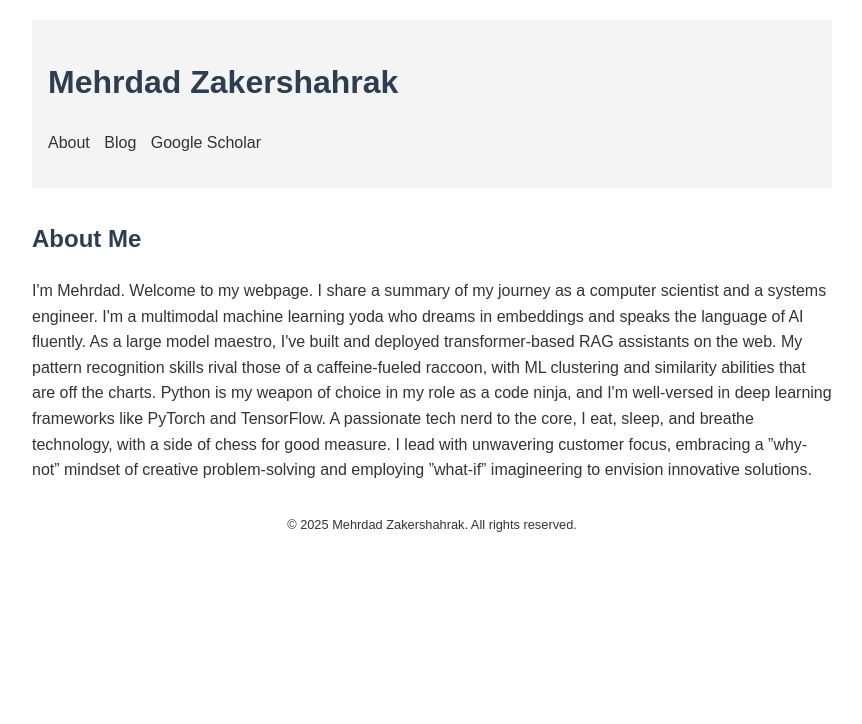
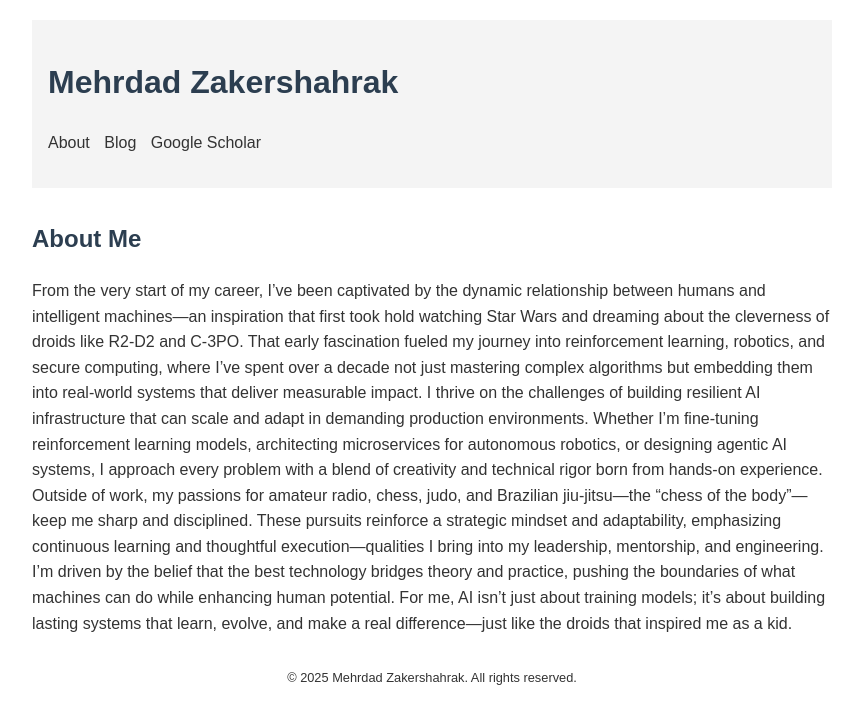
Before and after one commit to mehrdadzakershahrak/mehrdadzakershahrak.github.io, a Jekyll site: the page built from about.html, in a window 1280 px wide. Shown: the top 724 px of the page, without its empty margins (208-1070 px from the left). Built offline with Jekyll 4.4.1, drawn with Linux system fonts in a browser that asks for light colours.

Commit message:
about text updated

```diff
--- a/about.html
+++ b/about.html
@@ -5,5 +5,11 @@ permalink: /about/
 ---
 <section id="about">
     <h2>About Me</h2>
-    <p>I'm Mehrdad. Welcome to my webpage. I share a summary of my journey as a computer scientist and a systems engineer. I'm a multimodal machine learning yoda who dreams in embeddings and speaks the language of AI fluently. As a large model maestro, I've built and deployed transformer-based RAG assistants on the web. My pattern recognition skills rival those of a caffeine-fueled raccoon, with ML clustering and similarity abilities that are off the charts. Python is my weapon of choice in my role as a code ninja, and I'm well-versed in deep learning frameworks like PyTorch and TensorFlow. A passionate tech nerd to the core, I eat, sleep, and breathe technology, with a side of chess for good measure. I lead with unwavering customer focus, embracing a ”why-not” mindset of creative problem-solving and employing ”what-if” imagineering to envision innovative solutions.</p>
+    <p>From the very start of my career, I’ve been captivated by the dynamic relationship between humans and intelligent machines—an inspiration that first took hold watching Star Wars and dreaming about the cleverness of droids like R2-D2 and C-3PO. That early fascination fueled my journey into reinforcement learning, robotics, and secure computing, where I’ve spent over a decade not just mastering complex algorithms but embedding them into real-world systems that deliver measurable impact.
+
+        I thrive on the challenges of building resilient AI infrastructure that can scale and adapt in demanding production environments. Whether I’m fine-tuning reinforcement learning models, architecting microservices for autonomous robotics, or designing agentic AI systems, I approach every problem with a blend of creativity and technical rigor born from hands-on experience.
+
+        Outside of work, my passions for amateur radio, chess, judo, and Brazilian jiu-jitsu—the “chess of the body”—keep me sharp and disciplined. These pursuits reinforce a strategic mindset and adaptability, emphasizing continuous learning and thoughtful execution—qualities I bring into my leadership, mentorship, and engineering.
+
+        I’m driven by the belief that the best technology bridges theory and practice, pushing the boundaries of what machines can do while enhancing human potential. For me, AI isn’t just about training models; it’s about building lasting systems that learn, evolve, and make a real difference—just like the droids that inspired me as a kid.</p>
 </section>
```
